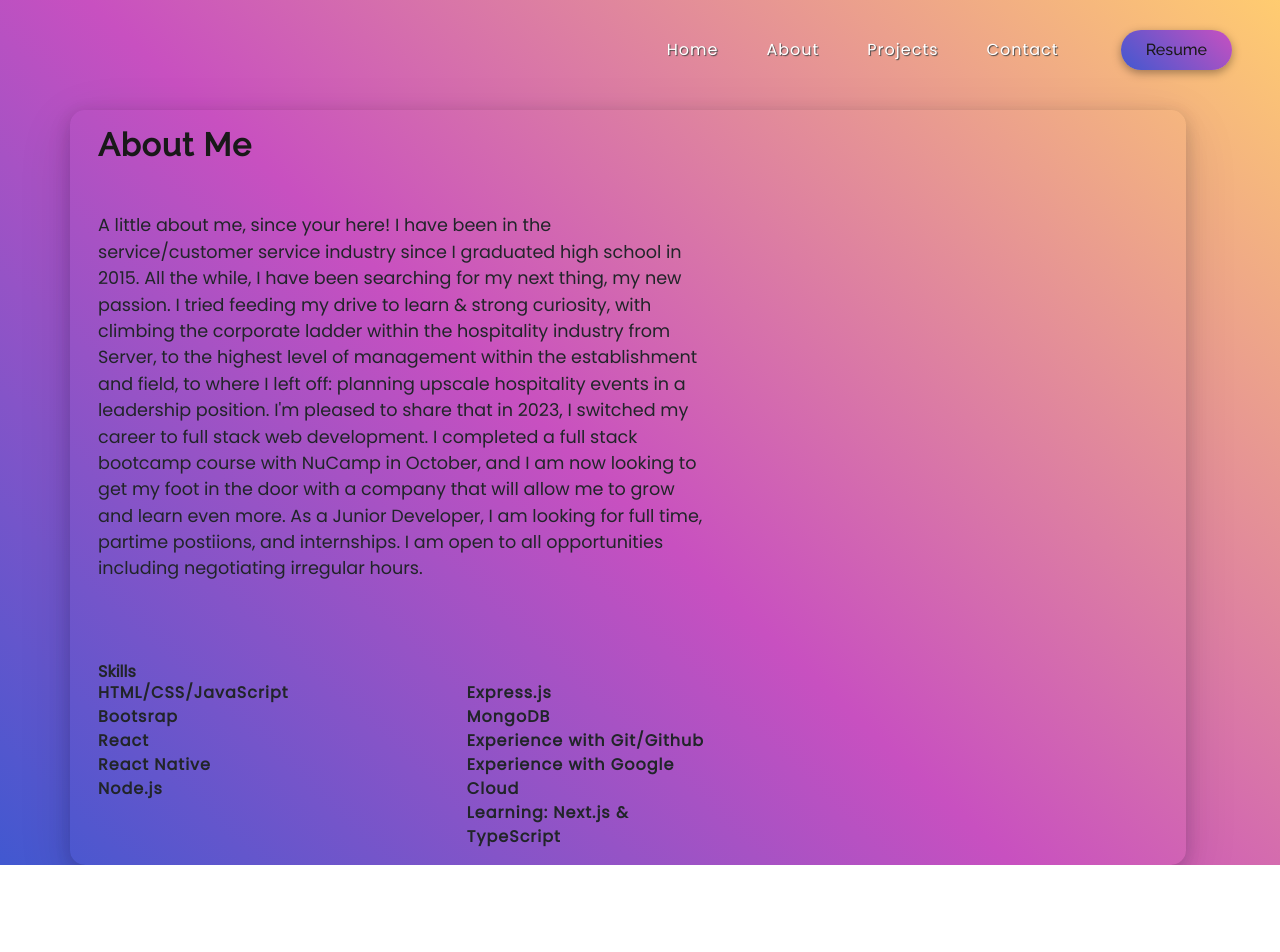
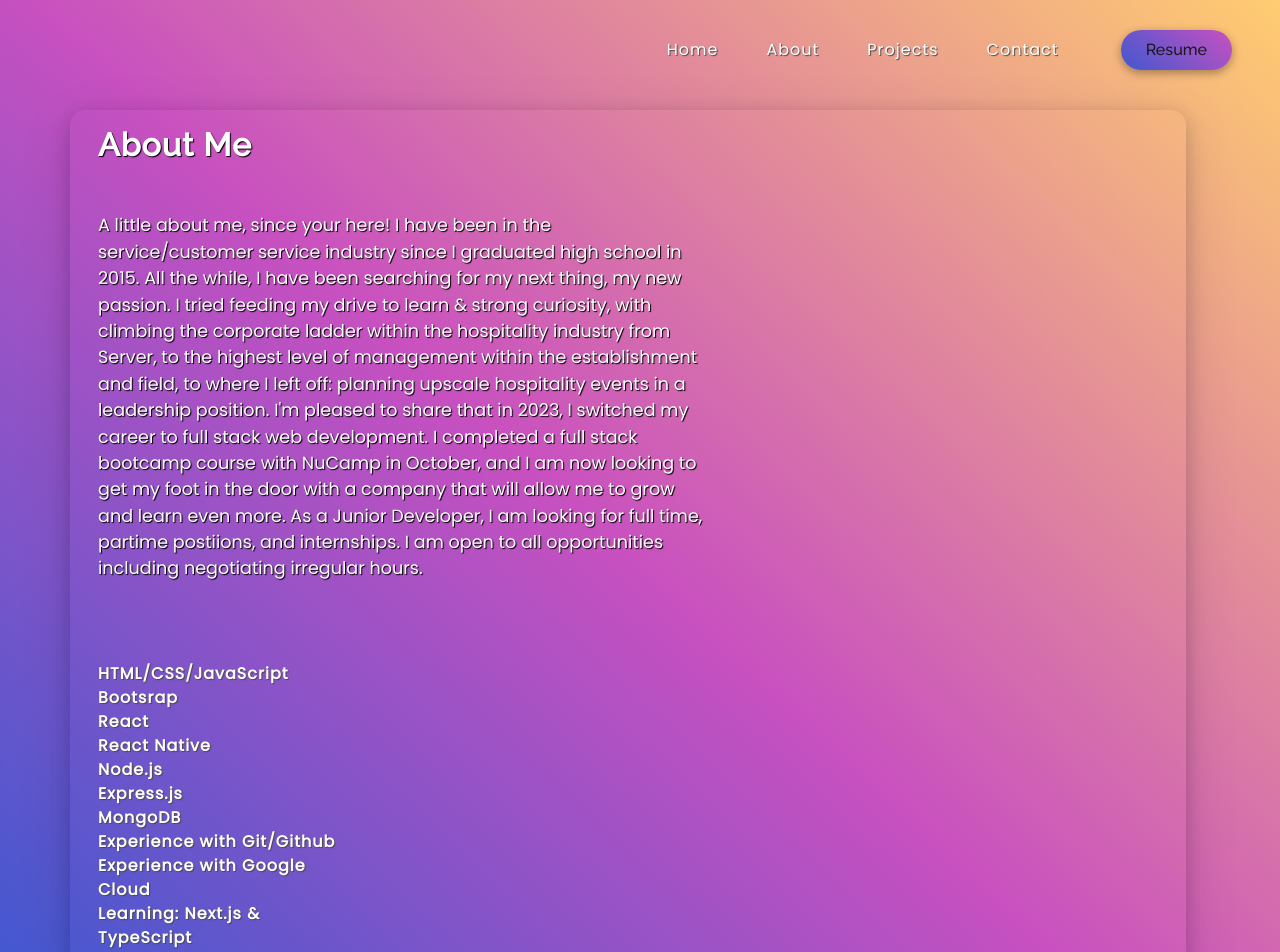
Before and after one commit to leahkatherine/Portfolio, a React (Create React App) app: page /about in a window 1280 px wide. Shown: the top 952 px of the page. Before the commit the page ends 865 px from the top, so only its background shows below. Built offline with nearby package versions, Linux system fonts and the light colour scheme.

Commit message:
last changes

```diff
--- a/src/components/Aboutpage/Aboutpage.js
+++ b/src/components/Aboutpage/Aboutpage.js
@@ -26,9 +26,10 @@ function Aboutpage() {
               am looking for full time, partime postiions, and internships. I am
               open to all opportunities including negotiating irregular hours.
             </p>
-            <ul className="skilllist">
+            <div>
               <Row>
-                <h3>Skills</h3>
+                <br />
+                <ul className="skilllist">
                 <Col md={7}>
                   <li>HTML/CSS/JavaScript</li>
                   <li>Bootsrap</li>
@@ -43,8 +44,9 @@ function Aboutpage() {
                   <li>Experience with Google Cloud</li>
                   <li>Learning: Next.js & TypeScript</li>
                 </Col>
-              </Row>
             </ul>
+            </Row>
+            </div>
           </Col>
         </Row>
       </Container>
--- a/src/pages/style.css
+++ b/src/pages/style.css
@@ -183,7 +183,7 @@
 
 .Typewriter__wrapper {
   font-size: 2em !important;
-  text-shadow: 1px 2px 2px white;
+  text-shadow: 1px 1px 1px white;
   color: #ffffff !important;
   font-weight: 600 !important;
   letter-spacing: 1px !important;
@@ -281,7 +281,8 @@
 }
 .aboutmetext {
   font-size: 2em !important;
-  color: #191919 !important;
+  color: white !important;
+  text-shadow: 1px 1px 1px black;
   font-weight: 600 !important;
   letter-spacing: 1px !important;
 }
@@ -302,20 +303,29 @@
 .aboutdetails {
   font-size: 1.1em !important;
   font-family: "Poppins";
+  color: white !important;
+  text-shadow: 1px 1px 1px black;
 }
 .skilllist li {
   letter-spacing: 1px;
   font-family: "Poppins";
+  color: white !important;
+  text-shadow: 1px 1px 1px #4a4a4a;
 }
 .skilllist {
-  font-weight: 600;
+  font-weight: 900;
   list-style-type: none;
   font-family: "Poppins";
+  color: white !important;
+  text-shadow: 1px 1px 1px #4a4a4a;
 }
-.skilllist li:hover {
-  transform: scale(1.05);
-  transition: 5ms;
-  color: #e8e8e8;
+
+.h3 {
+  font-weight: 900;
+  list-style-type: none;
+  font-family: "Poppins";
+  color: white !important;
+  text-shadow: 1px 1px 1px #4a4a4a;
 }
 
 .headShot {
```
